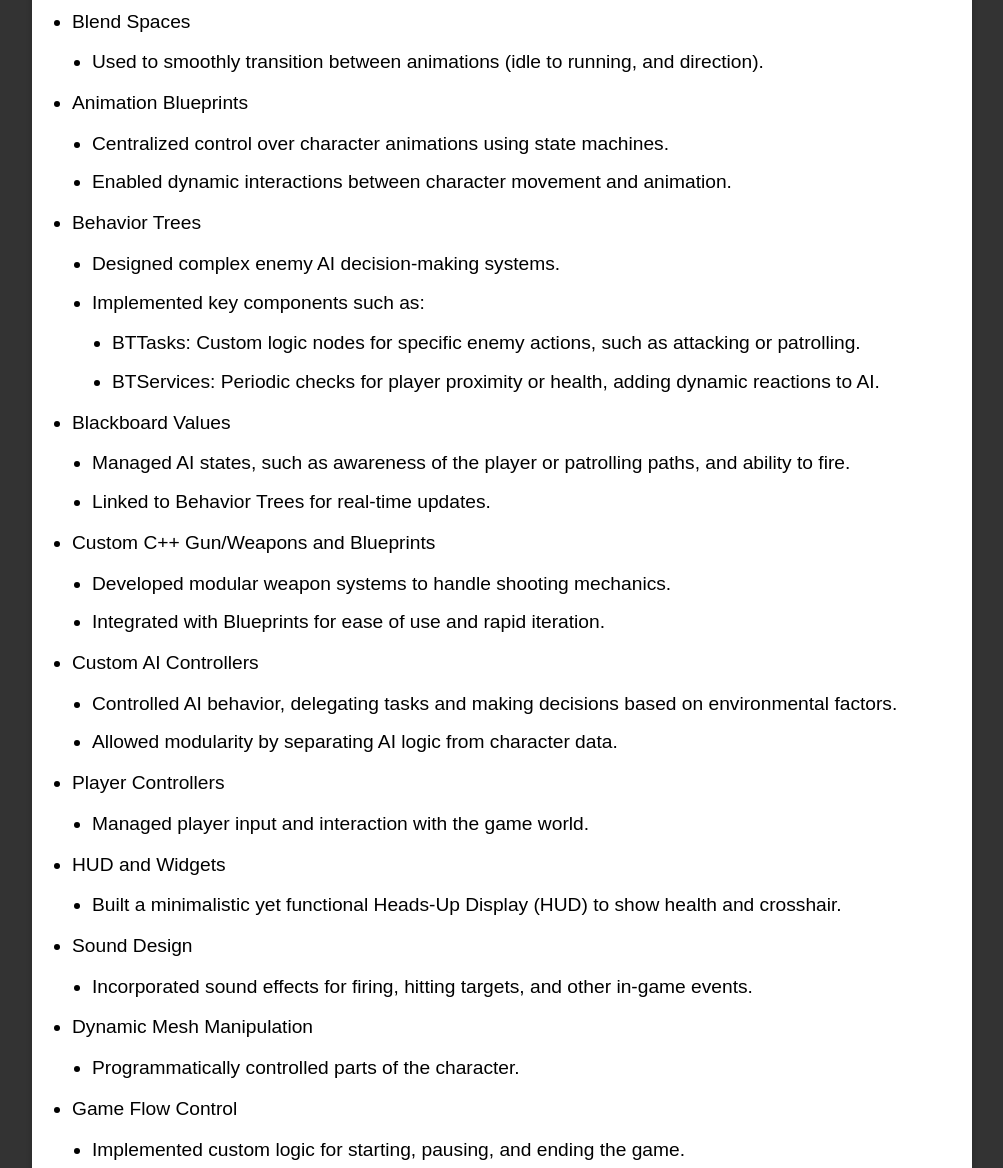
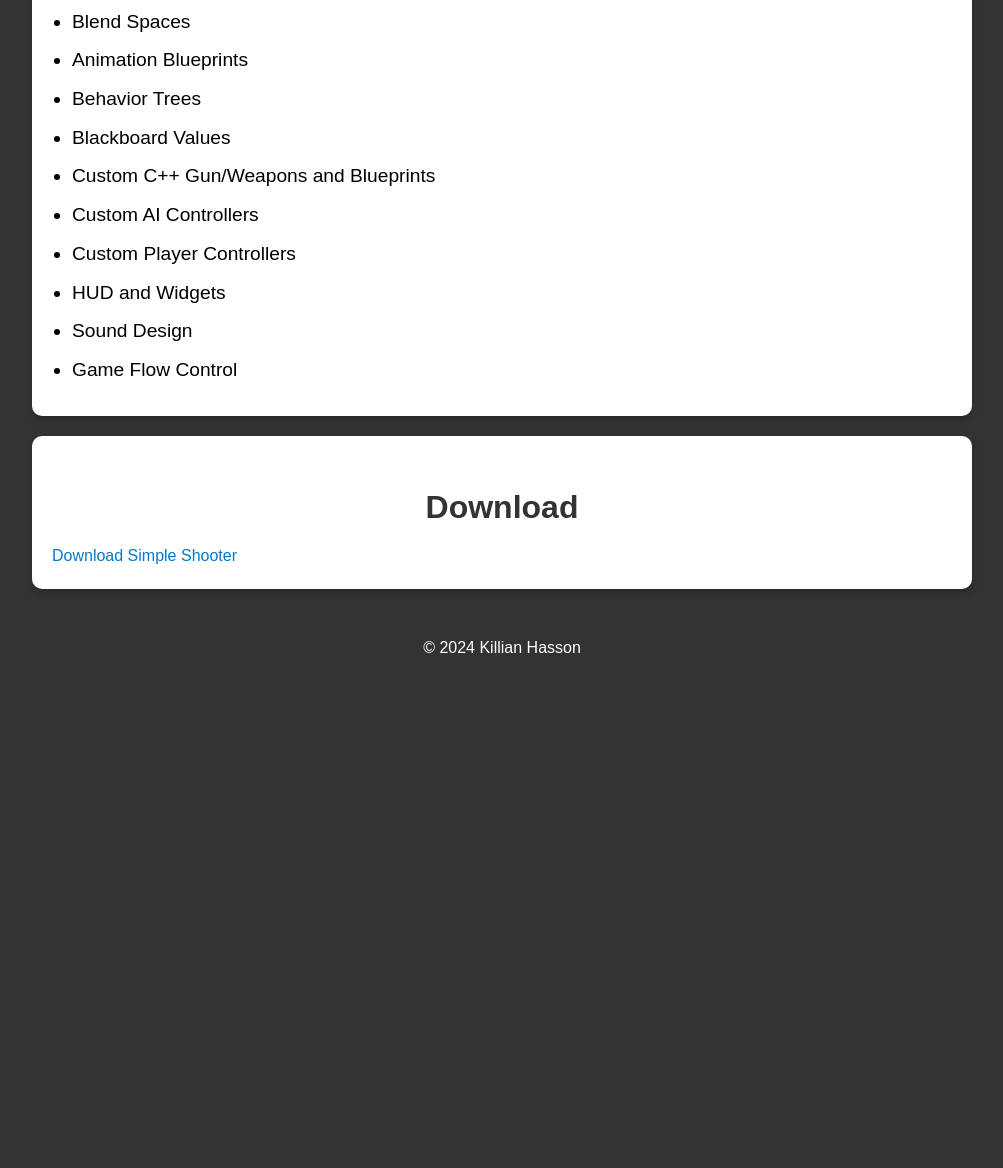
Before and after one commit to HassonKP/HassonKP.github.io, a plain HTML site: page simpleshooter.html in a window 1280 px wide. Shown: the part 2009-3177 px from the top of the page, without its empty margins (138-1141 px from the left). After the commit the page ends 2696 px from the top, so only its background shows below. Drawn offline with Linux system fonts and the light colour scheme.

Commit message:
Simplified the What I learned section.

```diff
--- a/simpleshooter.html
+++ b/simpleshooter.html
@@ -87,117 +87,16 @@
       <section class="content-section">
         <h2>What I Learned</h2>
         <ul>
-          <li>
-            Blend Spaces
-            <ul>
-              <li>
-                Used to smoothly transition between animations (idle to running,
-                and direction).
-              </li>
-            </ul>
-          </li>
-          <li>
-            Animation Blueprints
-            <ul>
-              <li>
-                Centralized control over character animations using state
-                machines.
-              </li>
-              <li>
-                Enabled dynamic interactions between character movement and
-                animation.
-              </li>
-            </ul>
-          </li>
-          <li>
-            Behavior Trees
-            <ul>
-              <li>Designed complex enemy AI decision-making systems.</li>
-              <li>Implemented key components such as:</li>
-              <ul>
-                <li>
-                  BTTasks: Custom logic nodes for specific enemy actions, such
-                  as attacking or patrolling.
-                </li>
-                <li>
-                  BTServices: Periodic checks for player proximity or health,
-                  adding dynamic reactions to AI.
-                </li>
-              </ul>
-            </ul>
-          </li>
-          <li>
-            Blackboard Values
-            <ul>
-              <li>
-                Managed AI states, such as awareness of the player or patrolling
-                paths, and ability to fire.
-              </li>
-              <li>Linked to Behavior Trees for real-time updates.</li>
-            </ul>
-          </li>
-          <li>
-            Custom C++ Gun/Weapons and Blueprints
-            <ul>
-              <li>
-                Developed modular weapon systems to handle shooting mechanics.
-              </li>
-              <li>
-                Integrated with Blueprints for ease of use and rapid iteration.
-              </li>
-            </ul>
-          </li>
-          <li>
-            Custom AI Controllers
-            <ul>
-              <li>
-                Controlled AI behavior, delegating tasks and making decisions
-                based on environmental factors.
-              </li>
-              <li>
-                Allowed modularity by separating AI logic from character data.
-              </li>
-            </ul>
-          </li>
-          <li>
-            Player Controllers
-            <ul>
-              <li>Managed player input and interaction with the game world.</li>
-            </ul>
-          </li>
-          <li>
-            HUD and Widgets
-            <ul>
-              <li>
-                Built a minimalistic yet functional Heads-Up Display (HUD) to
-                show health and crosshair.
-              </li>
-            </ul>
-          </li>
-          <li>
-            Sound Design
-            <ul>
-              <li>
-                Incorporated sound effects for firing, hitting targets, and
-                other in-game events.
-              </li>
-            </ul>
-          </li>
-          <li>
-            Dynamic Mesh Manipulation
-            <ul>
-              <li>Programmatically controlled parts of the character.</li>
-            </ul>
-          </li>
-          <li>
-            Game Flow Control
-            <ul>
-              <li>
-                Implemented custom logic for starting, pausing, and ending the
-                game.
-              </li>
-            </ul>
-          </li>
+          <li>Blend Spaces</li>
+          <li>Animation Blueprints</li>
+          <li>Behavior Trees</li>
+          <li>Blackboard Values</li>
+          <li>Custom C++ Gun/Weapons and Blueprints</li>
+          <li>Custom AI Controllers</li>
+          <li>Custom Player Controllers</li>
+          <li>HUD and Widgets</li>
+          <li>Sound Design</li>
+          <li>Game Flow Control</li>
         </ul>
       </section>
 
```
